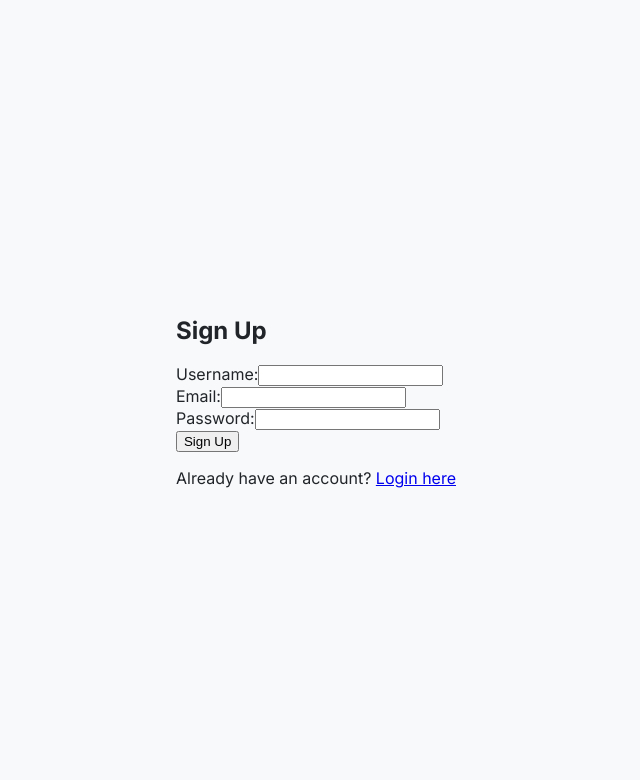
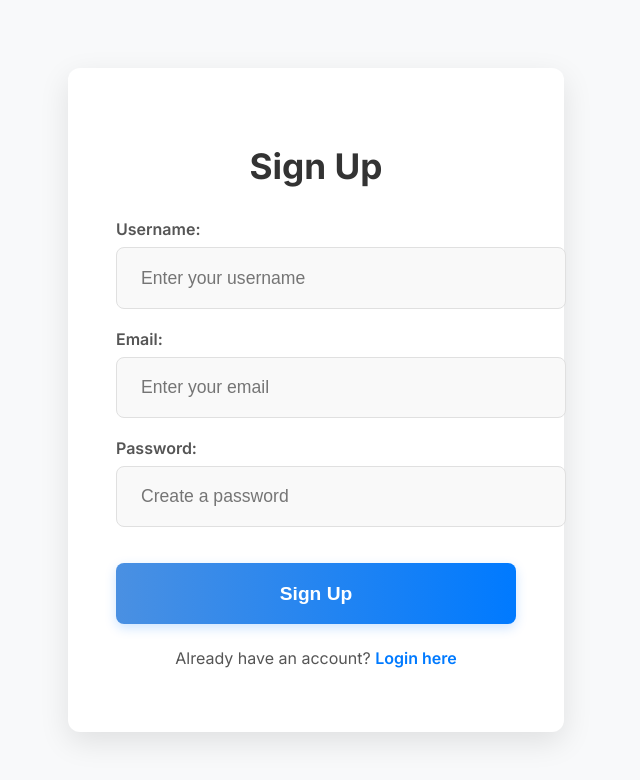
Before and after one commit to SatyaNarayanaProj/Task_Manager, a React (Vite) app in the folder task-manager-frontend/: page /signup in a window 1280 px wide. Shown: the top 780 px of the page, without its empty margins (324-964 px from the left). Built offline with nearby package versions, Linux system fonts and the light colour scheme.

Commit message:
Enhance SignupPage with loading state and UI updates
Added loading state and improved UI elements for better user experience.

```diff
--- a/task-manager-frontend/src/pages/SignupPage.jsx
+++ b/task-manager-frontend/src/pages/SignupPage.jsx
@@ -1,73 +1,78 @@
 import React, { useState } from 'react';
-import { Link, useNavigate } from 'react-router-dom';
-import { signupUser } from '../api/api.js'; // <-- Added .js
+import { useNavigate, Link } from 'react-router-dom';
+import { useAuth } from '../hooks/useAuth.js';
 
 const SignupPage = () => {
   const [username, setUsername] = useState('');
   const [email, setEmail] = useState('');
   const [password, setPassword] = useState('');
   const [error, setError] = useState('');
-  const [message, setMessage] = useState('');
+  const [isLoading, setIsLoading] = useState(false); // Add loading state
+  const auth = useAuth();
   const navigate = useNavigate();
 
   const handleSubmit = async (e) => {
     e.preventDefault();
     setError('');
-    setMessage('');
-
+    setIsLoading(true); // Start loading
     try {
-      await signupUser({ username, email, password });
-      setMessage('Signup successful! Redirecting to login...');
-
-      setTimeout(() => {
-        navigate('/login');
-      }, 2000);
-
+      await auth.signup(username, email, password);
+      navigate('/login'); // Redirect to login after successful signup
     } catch (err) {
       const errorMsg = err.response?.data?.error || 'Signup failed. Please try again.';
       setError(errorMsg);
+    } finally {
+      setIsLoading(false); // Stop loading regardless of success or failure
     }
   };
 
   return (
-    <div>
-      <h2>Sign Up</h2>
+    <div className="auth-form-container"> {/* Use the new container class */}
+      <h2>Sign Up</h2> {/* Larger, bolder heading */}
       <form onSubmit={handleSubmit}>
-        <div>
-          <label>Username:</label>
+        <div> {/* Group label and input */}
+          <label htmlFor="username">Username:</label>
           <input
+            id="username"
             type="text"
+            placeholder="Enter your username" // Add a placeholder
             value={username}
             onChange={(e) => setUsername(e.target.value)}
             required
           />
         </div>
         <div>
-          <label>Email:</label>
+          <label htmlFor="email">Email:</label>
           <input
+            id="email"
             type="email"
+            placeholder="Enter your email"
             value={email}
             onChange={(e) => setEmail(e.target.value)}
             required
           />
         </div>
         <div>
-  <label>Password:</label>
+          <label htmlFor="password">Password:</label>
           <input
+            id="password"
             type="password"
+            placeholder="Create a password"
             value={password}
             onChange={(e) => setPassword(e.target.value)}
             required
-    minLength={6}  // <-- ADD THIS LINE
           />
         </div>
-
-        {error && <p style={{ color: 'red' }}>{error}</p>}
-        {message && <p style={{ color: 'green' }}>{message}</p>}
-
-        <button type="submit">Sign Up</button>
+        {error && <p className="form-error">{error}</p>} {/* Error message with class */}
+        <button
+          type="submit"
+          className="btn-primary" // Use btn-primary for styling
+          disabled={isLoading} // Disable during loading
+        >
+          {isLoading ? 'Signing Up...' : 'Sign Up'} {/* Loading text */}
+        </button>
       </form>
-      <p>
+      <p className="form-link-text"> {/* Use new class for link text */}
         Already have an account? <Link to="/login">Login here</Link>
       </p>
     </div>
```
Lines whose indentation alone changed are shown as unchanged.
